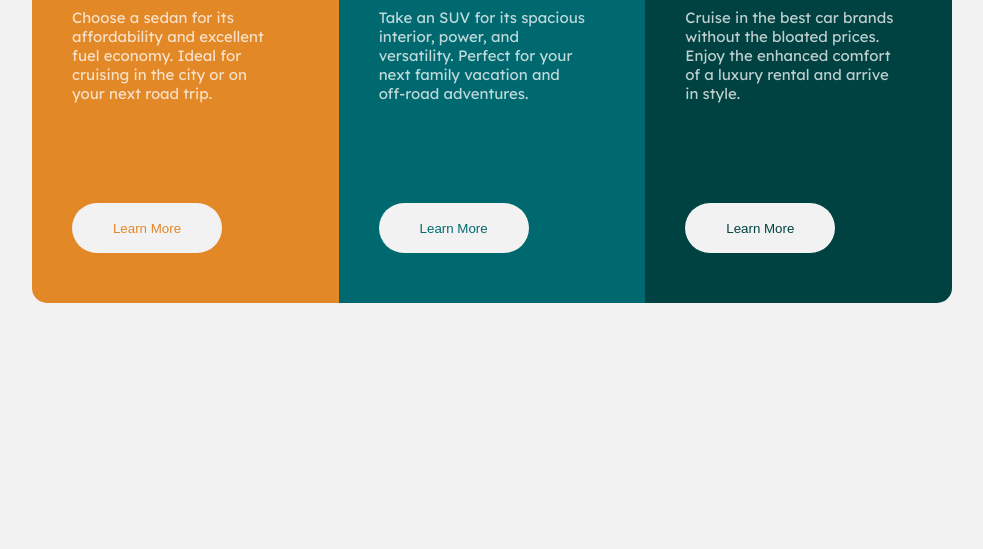
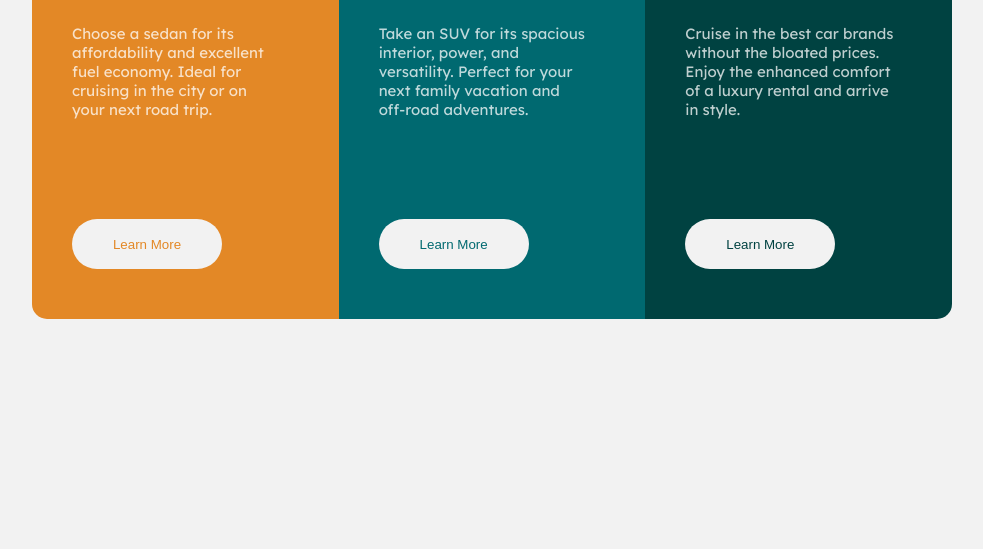
Before and after one commit to iormes/3ColumnPreviewCard-Challenge, a plain HTML site: page index.html in a window 1536 px wide. Shown: the part 251-800 px from the top of the page, without its empty margins (276-1259 px from the left). Drawn offline with Linux system fonts and the light colour scheme.

Commit message:
Update styles.css

```diff
--- a/styles.css
+++ b/styles.css
@@ -51,7 +51,7 @@ button{
 @media (min-width: 1440px){
    .container{
         position: absolute;
-        top: 38%;
+        top: 40%;
         left: 50%;
         transform: translate(-50%, -50%);
 
```
